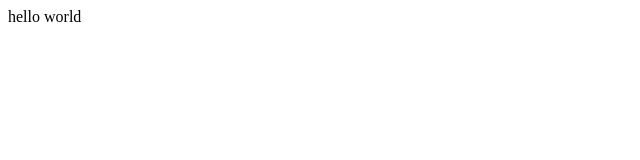
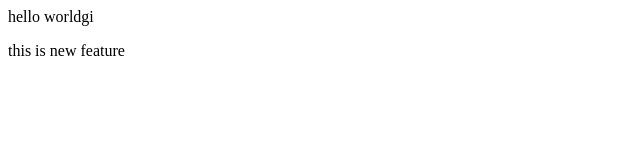
Before and after one commit to samimk77/demo, a plain HTML site: page index.html in a window 1280 px wide. Shown: the whole page, without its empty margins (0-640 px from the left). Drawn offline with Linux system fonts and the light colour scheme.

Commit message:
new feature

```diff
--- a/index.html
+++ b/index.html
@@ -1 +1,2 @@
-<p>hello world</p>
+<p>hello worldgi</p>
+<p>this is new feature</p>
```
